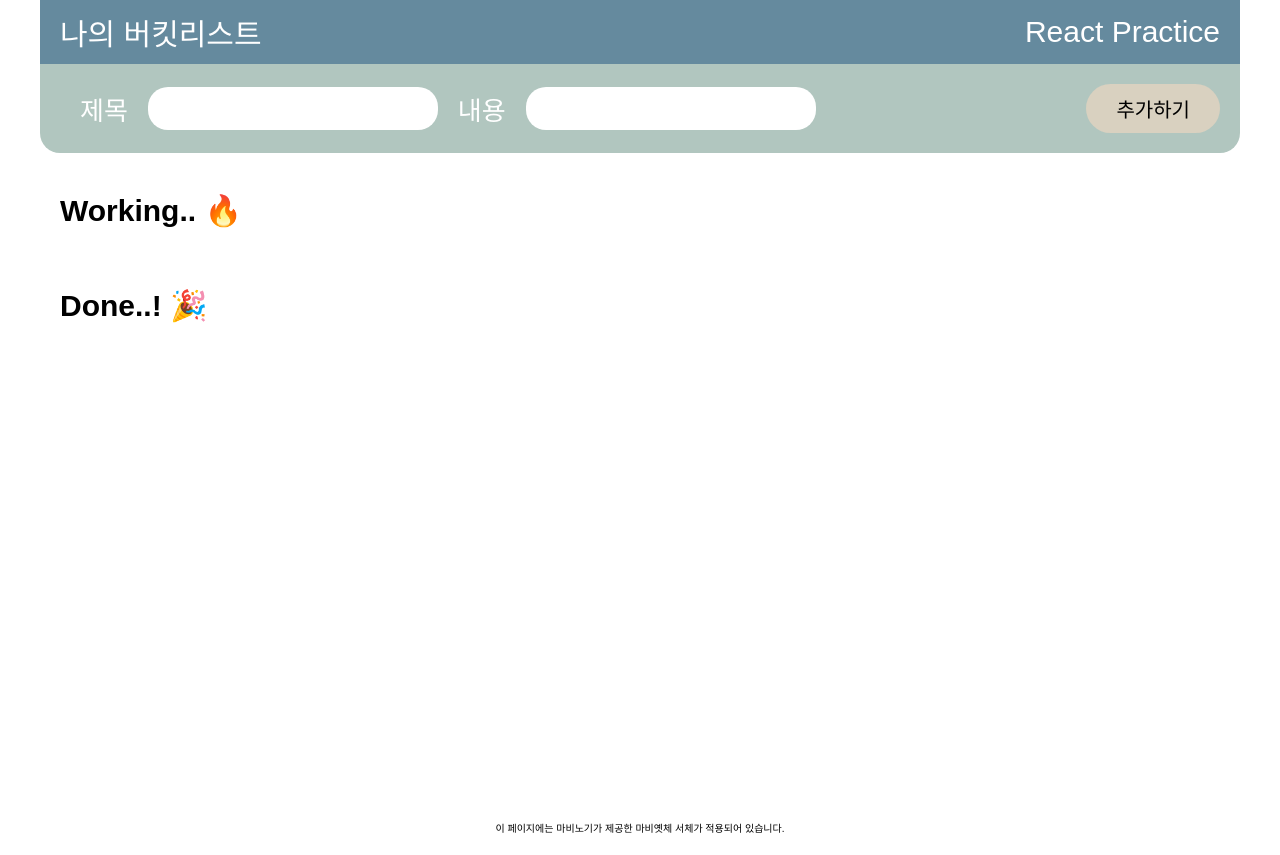
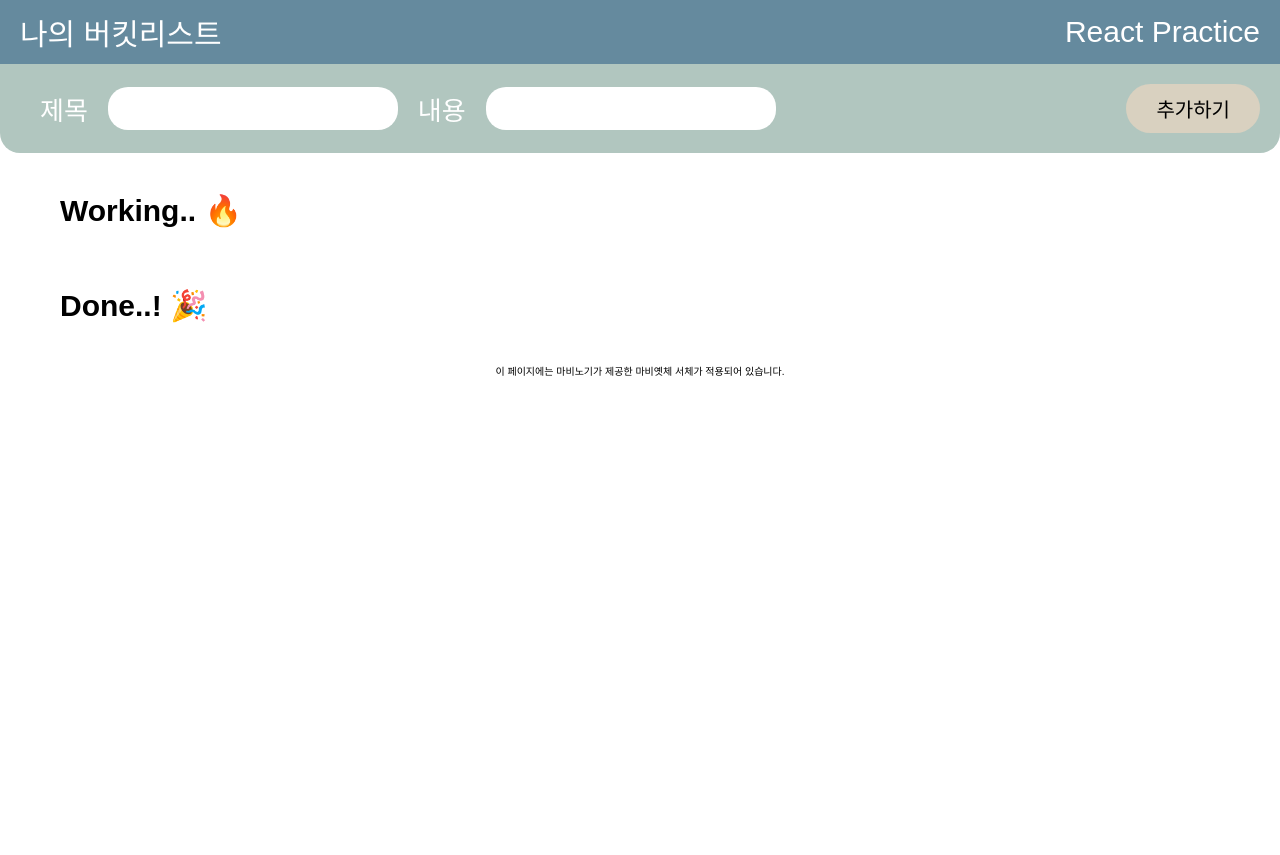
Before and after one commit to DrunkenNeoguri/hanghae99_s8week4_assignment, a React (Create React App) app: page / in a window 1280 px wide. After the commit the page ends 800 px from the top, so only its background shows below. Built offline with nearby package versions, Linux system fonts and the light colour scheme; a web font is replaced by a local one.

Commit message:
App.css 파일 수정

```diff
--- a/src/App.css
+++ b/src/App.css
@@ -1,21 +1,3 @@
-/* @import url('https://fonts.googleapis.com/css2?family=Hahmlet:wght@300;400;700&display=swap'); */
-
-* {
-  /* font-family: "Hahmlet", sans-serif; */
-  font-size: 20px;
-}
-
-.App {
-  display: flex;
-  flex-direction: column;
-
-  text-align: center;
-  margin: 0 auto;
-
-  width: 1200px;
-  min-height: 800px;
-  box-sizing: border-box;
-}
 
 .App--Header, .App--Form  {
   display: flex;
```
